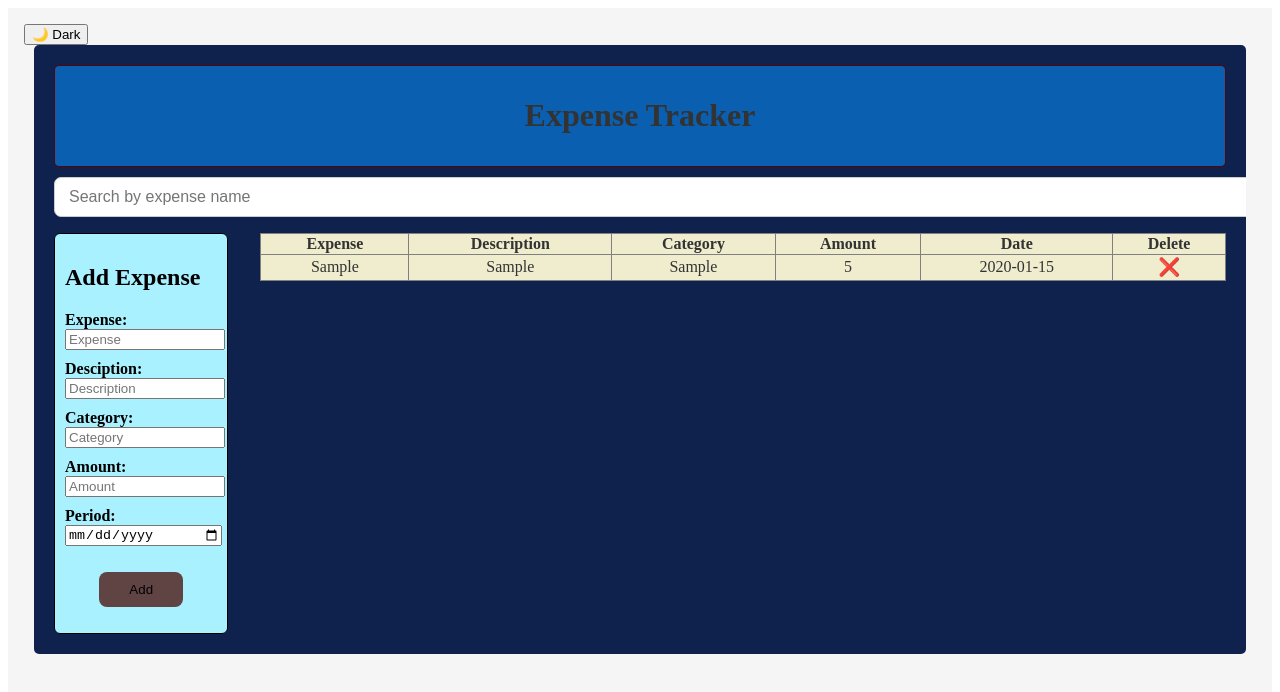
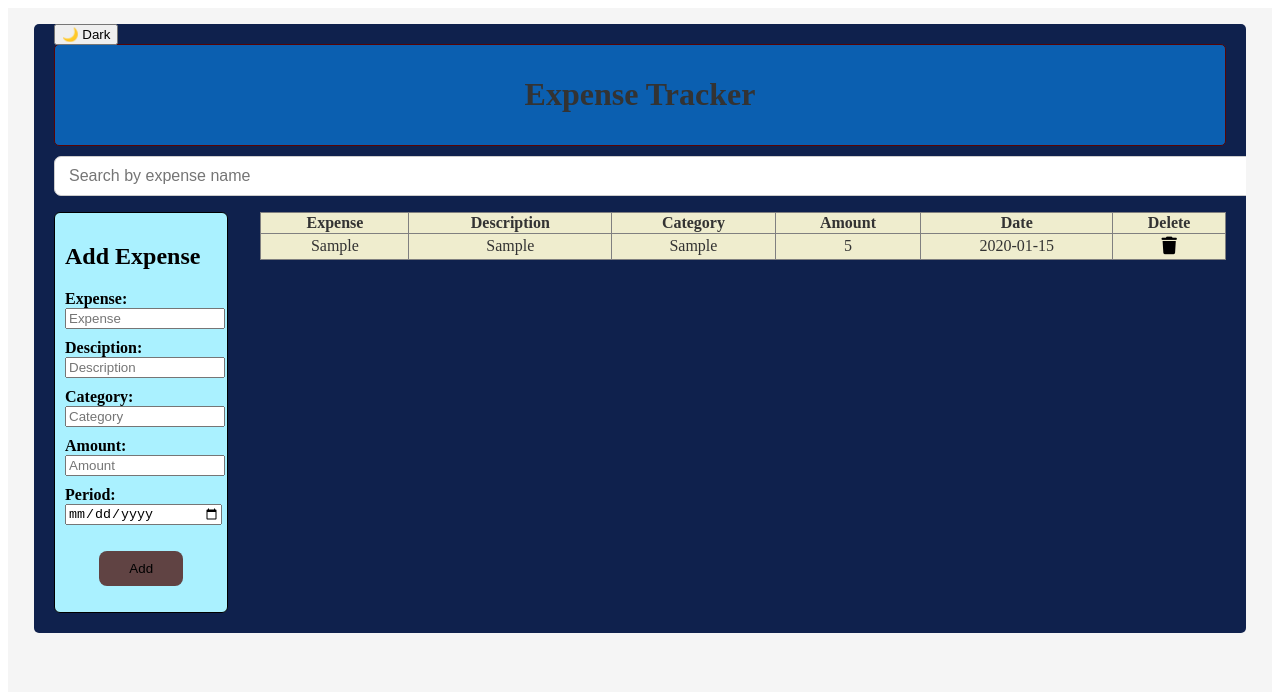
Before and after one commit to ChrisCodes-hub/Expense-Tracker-App, a React (Vite) app: page / in a window 1280 px wide. Both pictures are taken after typing "Sample", "Sample", "Sample", "5", "2020-01-15" into the empty fields and a click on the button "Add". Shown: the top 692 px of the page. Built offline with nearby package versions, Linux system fonts and the light colour scheme.

Commit message:
updated form layout

```diff
--- a/index.html
+++ b/index.html
@@ -3,6 +3,8 @@
   <head>
     <meta charset="UTF-8" />
     <meta name="viewport" content="width=device-width, initial-scale=1.0" />
+    <link rel="stylesheet" href="https://cdnjs.cloudflare.com/ajax/libs/font-awesome/6.4.0/css/all.min.css" />
+
     <title>Expense App</title>
   </head>
   <body>
--- a/src/App.css
+++ b/src/App.css
@@ -34,6 +34,7 @@
     padding: 10px;
     border-radius: 6px;
     font-weight: bold;
+    min-width: 140px;
 }
 input{
     margin-bottom: 10px;
@@ -104,3 +105,7 @@ input{
   .dark-mode-toggle:hover {
     background-color: #45a049;
   }
+  .toggleBtn{
+    margin: auto 30px;
+    position: absolute;
+  }
--- a/src/App.jsx
+++ b/src/App.jsx
@@ -26,7 +26,7 @@ function App() {
   return (
     <>
     <div className={darkMode ? "app dark" : "app"}>
-           <button onClick={() => setDarkMode(!darkMode)}>
+           <button className='toggleBtn' onClick={() => setDarkMode(!darkMode)}>
                {darkMode ? "☀️ Light" : "🌙 Dark"}
             </button>
 
--- a/src/components/ExpenseTable.jsx
+++ b/src/components/ExpenseTable.jsx
@@ -23,7 +23,11 @@ import React from 'react'
                 <td>{item.amount}</td>
                 <td>{item.date}</td>
                 <td>
-                  <button className='deleteBtn' onClick={() => onDelete(item.id)}>❌</button>
+                  <button
+                    className='deleteBtn'
+                    onClick={() => onDelete(item.id)}>
+                    <i class="fas fa-trash"></i>
+                  </button>
                 </td>
               </tr>
             ))}
```
